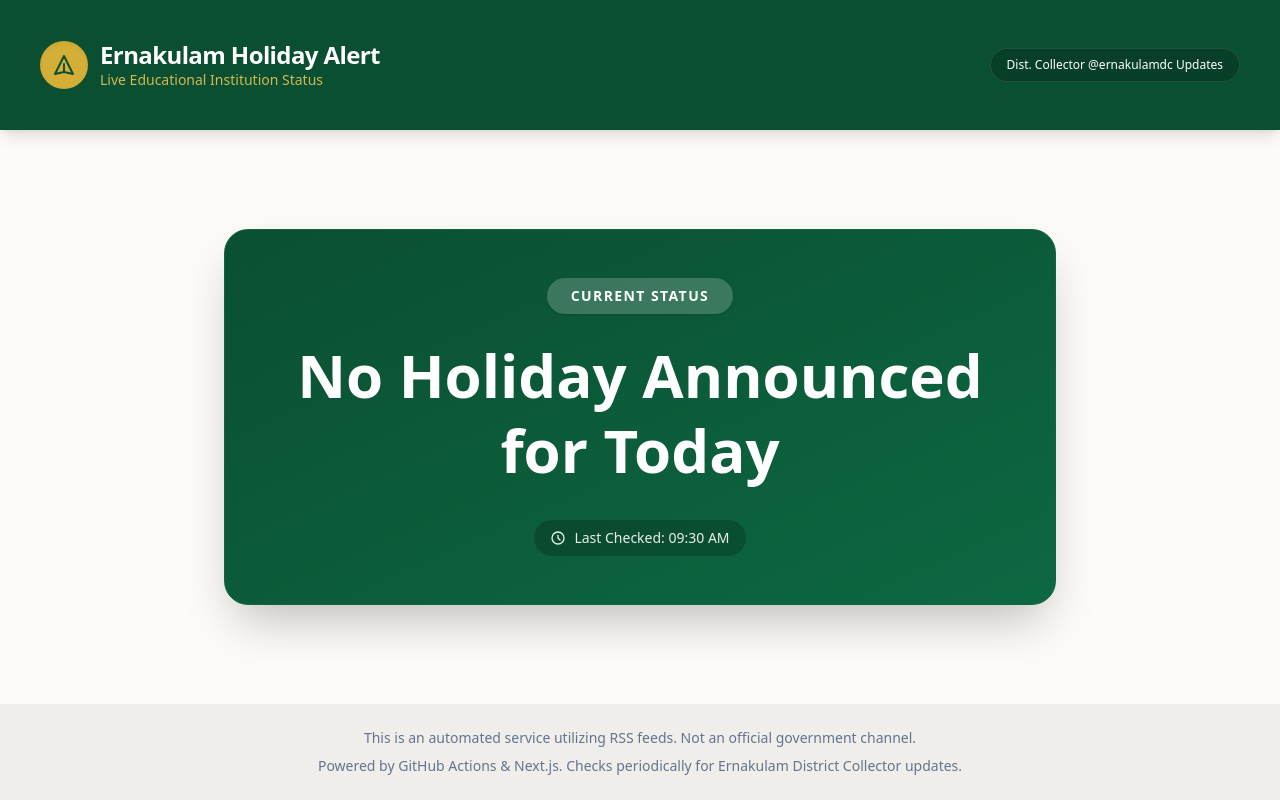
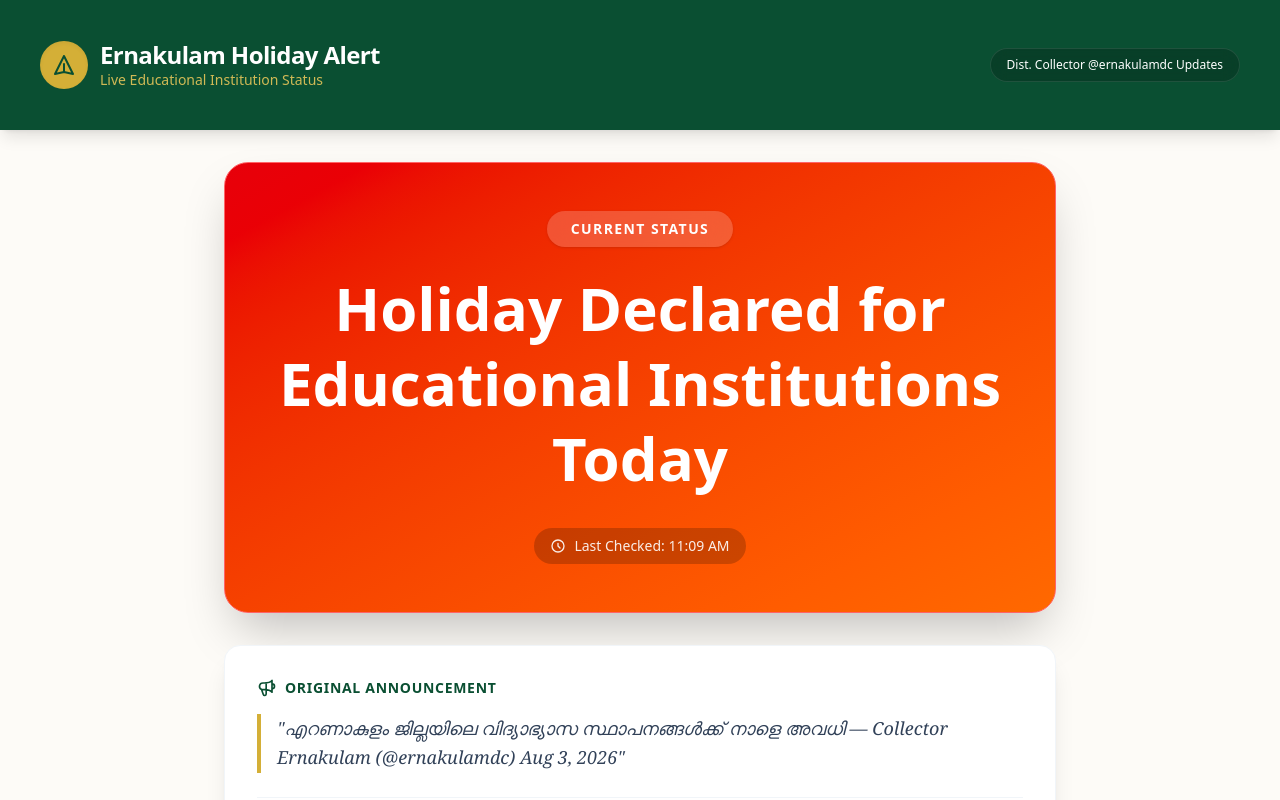
Before and after one commit to mahirmobin/avadhi, a Next.js app: page / in a window 1280 px wide. Shown: the top 800 px of the page. Built offline with nearby package versions, Linux system fonts and the light colour scheme.

Commit message:
Initial commit of Holiday Alert

```diff
--- a/public/status.json
+++ b/public/status.json
@@ -1,8 +1,7 @@
 {
-  "isHoliday": false,
-  "announcementText": "No holiday announcement detected in the recent updates.",
-  "originalPostUrl": "https://twitter.com/ernakulamdc",
-  "announcedAt": "",
-  "lastChecked": "2026-08-04T15:00:00+05:30",
-  "history": []
+  "isHoliday": true,
+  "announcementText": "എറണാകുളം ജില്ലയിലെ വിദ്യാഭ്യാസ സ്ഥാപനങ്ങൾക്ക് നാളെ അവധി\n— Collector Ernakulam (@ernakulamdc) Aug 3, 2026",
+  "originalPostUrl": "https://x.com/ernakulamdc/status/2084309710573043776",
+  "announcedAt": "Mon, 03 Aug 2026 16:05:00 GMT",
+  "lastChecked": "2026-08-04T11:09:29.157Z"
 }
--- a/scripts/fetch-status.js
+++ b/scripts/fetch-status.js
@@ -2,11 +2,11 @@ const Parser = require('rss-parser');
 const fs = require('fs');
 const path = require('path');
 
-const RSS_URL = process.env.RSS_URL || '';
+const RSS_URL = process.env.RSS_URL || 'https://rss.app/feeds/IyeTPYI1DNTvS0JW.xml';
 
 
 const KEYWORDS = [
-  'അവധി', 'avadi', 'holiday', 'educational institutions',
+  'അവധി', 'avadi', 'holiday', 'educational institutions', 'വിദ്യാഭ്യാസ', 'സ്ഥാപനങ്ങൾക്ക്',
   'schools', 'colleges', 'anganwadis', 'tuition', 'professional colleges'
 ];
 
```
